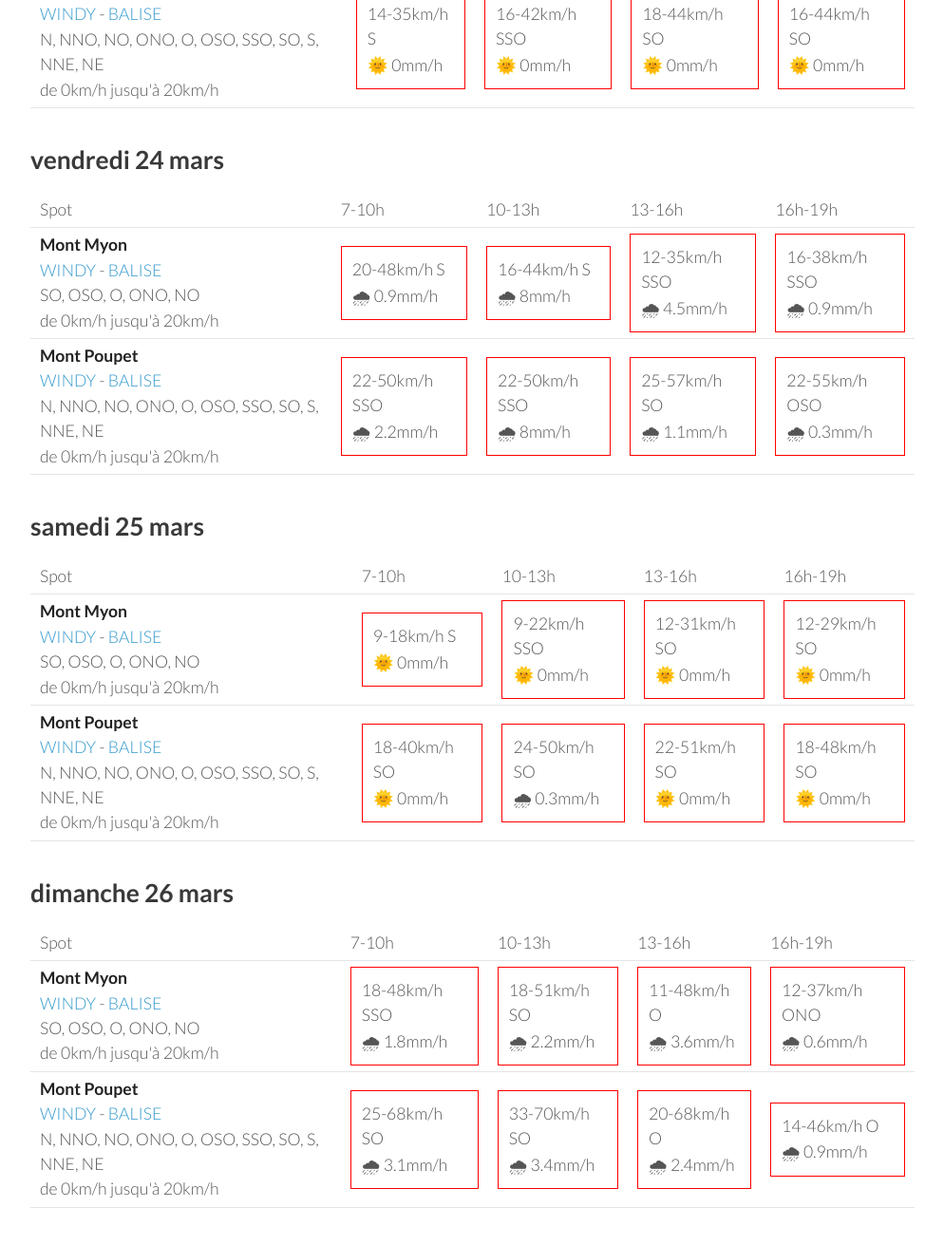
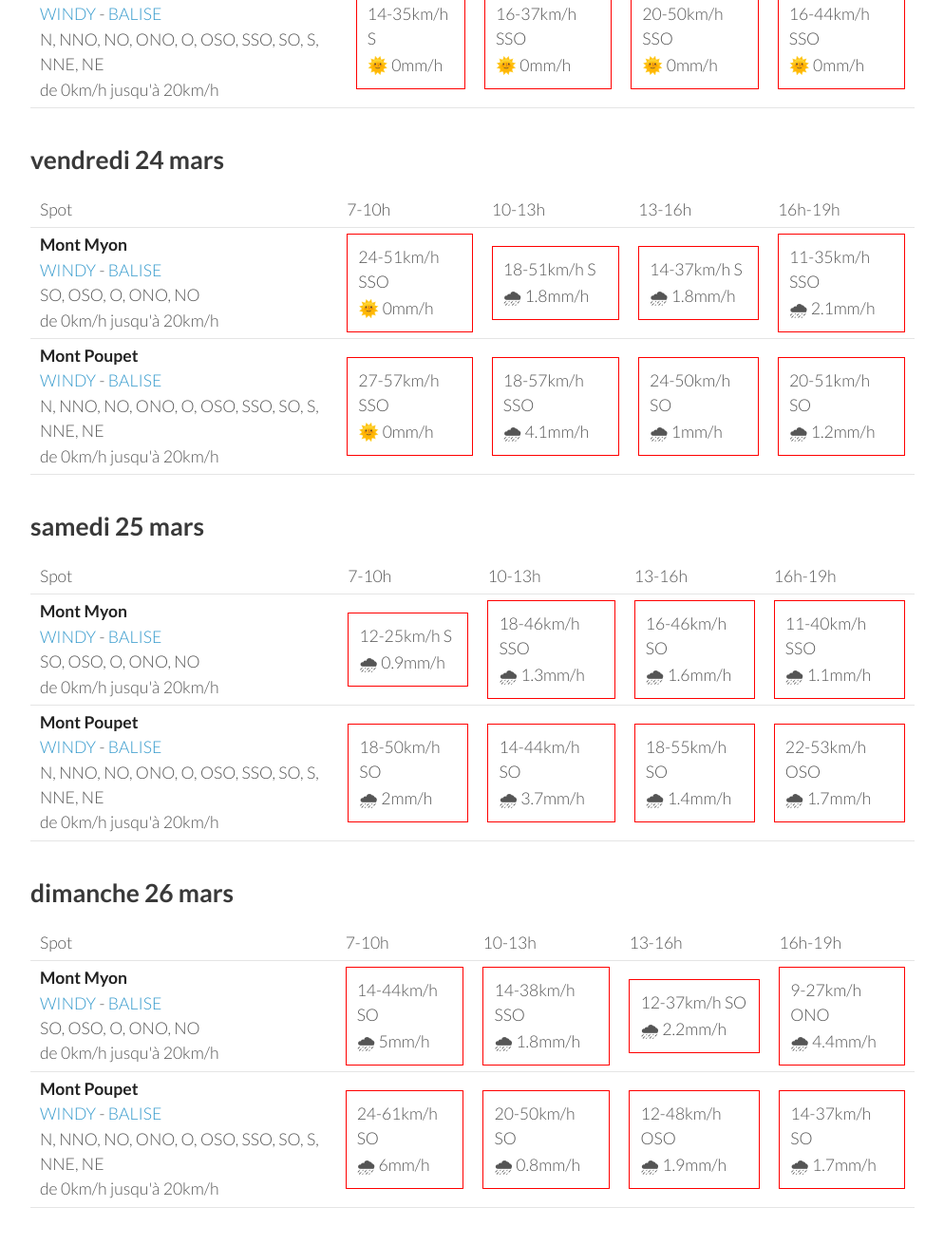
Before and after one commit to parapente-dans-le-nord/parapente-dans-le-nord.github.io, a Jekyll site: the page built from jura.markdown, in a window 1280 px wide and 1400 px high, scrolled down 1289 px. Shown: the top 1311 px of the window at 95% size, without its empty margins (26-1020 px from the left). Built offline with Jekyll 4.4.1, drawn with Linux system fonts in a browser that asks for light colours; some of the changed text lies outside the part shown.

Commit message:
update index.markdown

```diff
--- a/jura.markdown
+++ b/jura.markdown
@@ -95,9 +95,9 @@ page mise à jour le mardi 21 mars 19:20
         <td><strong>Mont Myon</strong><br><a href="https://windy.com/46.331/5.397?45.898,5.394,8,m:eWoagj8">WINDY</a> - <span class=""><a href="http://www.balisemeteo.com/balise.php?idBalise=70">BALISE</a> </span><br> <span class="vent-favorable">SO, OSO, O, ONO, NO</span><br><span class="force-vent">de 0km/h jusqu'à 20km/h</span> </td>
 
             <td><div class="not-flyable"><p>16-42km/h S</p><p>🌞 0mm/h</p></div></td>
-            <td><div class="not-flyable"><p>18-46km/h SSO</p><p>🌞 0mm/h</p></div></td>
-            <td><div class="not-flyable"><p>18-51km/h SSO</p><p>🌞 0mm/h</p></div></td>
-            <td><div class="not-flyable"><p>12-40km/h SSO</p><p>🌞 0mm/h</p></div></td>
+            <td><div class="not-flyable"><p>20-44km/h S</p><p>🌞 0mm/h</p></div></td>
+            <td><div class="not-flyable"><p>20-46km/h SSO</p><p>🌞 0mm/h</p></div></td>
+            <td><div class="not-flyable"><p>18-44km/h S</p><p>🌞 0mm/h</p></div></td>
 
 
     </tr>
@@ -105,9 +105,9 @@ page mise à jour le mardi 21 mars 19:20
         <td><strong>Mont Poupet</strong><br><a href="https://windy.com/46.970/5.876?46.541,5.876,8">WINDY</a> - <span class=""><a href="http://www.balisemeteo.com/balise.php?idBalise=92">BALISE</a> </span><br> <span class="vent-favorable">N, NNO, NO, ONO, O, OSO, SSO, SO, S, NNE, NE</span><br><span class="force-vent">de 0km/h jusqu'à 20km/h</span> </td>
 
             <td><div class="not-flyable"><p>14-35km/h S</p><p>🌞 0mm/h</p></div></td>
-            <td><div class="not-flyable"><p>16-42km/h SSO</p><p>🌞 0mm/h</p></div></td>
-            <td><div class="not-flyable"><p>18-44km/h SO</p><p>🌞 0mm/h</p></div></td>
-            <td><div class="not-flyable"><p>16-44km/h SO</p><p>🌞 0mm/h</p></div></td>
+            <td><div class="not-flyable"><p>16-37km/h SSO</p><p>🌞 0mm/h</p></div></td>
+            <td><div class="not-flyable"><p>20-50km/h SSO</p><p>🌞 0mm/h</p></div></td>
+            <td><div class="not-flyable"><p>16-44km/h SSO</p><p>🌞 0mm/h</p></div></td>
 
 
     </tr>
@@ -130,20 +130,20 @@ page mise à jour le mardi 21 mars 19:20
 <tr>
         <td><strong>Mont Myon</strong><br><a href="https://windy.com/46.331/5.397?45.898,5.394,8,m:eWoagj8">WINDY</a> - <span class=""><a href="http://www.balisemeteo.com/balise.php?idBalise=70">BALISE</a> </span><br> <span class="vent-favorable">SO, OSO, O, ONO, NO</span><br><span class="force-vent">de 0km/h jusqu'à 20km/h</span> </td>
 
-            <td><div class="not-flyable"><p>20-48km/h S</p><p>🌧 0.9mm/h</p></div></td>
-            <td><div class="not-flyable"><p>16-44km/h S</p><p>🌧 8mm/h</p></div></td>
-            <td><div class="not-flyable"><p>12-35km/h SSO</p><p>🌧 4.5mm/h</p></div></td>
-            <td><div class="not-flyable"><p>16-38km/h SSO</p><p>🌧 0.9mm/h</p></div></td>
+            <td><div class="not-flyable"><p>24-51km/h SSO</p><p>🌞 0mm/h</p></div></td>
+            <td><div class="not-flyable"><p>18-51km/h S</p><p>🌧 1.8mm/h</p></div></td>
+            <td><div class="not-flyable"><p>14-37km/h S</p><p>🌧 1.8mm/h</p></div></td>
+            <td><div class="not-flyable"><p>11-35km/h SSO</p><p>🌧 2.1mm/h</p></div></td>
 
 
     </tr>
 <tr>
         <td><strong>Mont Poupet</strong><br><a href="https://windy.com/46.970/5.876?46.541,5.876,8">WINDY</a> - <span class=""><a href="http://www.balisemeteo.com/balise.php?idBalise=92">BALISE</a> </span><br> <span class="vent-favorable">N, NNO, NO, ONO, O, OSO, SSO, SO, S, NNE, NE</span><br><span class="force-vent">de 0km/h jusqu'à 20km/h</span> </td>
 
-            <td><div class="not-flyable"><p>22-50km/h SSO</p><p>🌧 2.2mm/h</p></div></td>
-            <td><div class="not-flyable"><p>22-50km/h SSO</p><p>🌧 8mm/h</p></div></td>
-            <td><div class="not-flyable"><p>25-57km/h SO</p><p>🌧 1.1mm/h</p></div></td>
-            <td><div class="not-flyable"><p>22-55km/h OSO</p><p>🌧 0.3mm/h</p></div></td>
+            <td><div class="not-flyable"><p>27-57km/h SSO</p><p>🌞 0mm/h</p></div></td>
+            <td><div class="not-flyable"><p>18-57km/h SSO</p><p>🌧 4.1mm/h</p></div></td>
+            <td><div class="not-flyable"><p>24-50km/h SO</p><p>🌧 1mm/h</p></div></td>
+            <td><div class="not-flyable"><p>20-51km/h SO</p><p>🌧 1.2mm/h</p></div></td>
 
 
     </tr>
@@ -166,20 +166,20 @@ page mise à jour le mardi 21 mars 19:20
 <tr>
         <td><strong>Mont Myon</strong><br><a href="https://windy.com/46.331/5.397?45.898,5.394,8,m:eWoagj8">WINDY</a> - <span class=""><a href="http://www.balisemeteo.com/balise.php?idBalise=70">BALISE</a> </span><br> <span class="vent-favorable">SO, OSO, O, ONO, NO</span><br><span class="force-vent">de 0km/h jusqu'à 20km/h</span> </td>
 
-            <td><div class="not-flyable"><p>9-18km/h S</p><p>🌞 0mm/h</p></div></td>
-            <td><div class="not-flyable"><p>9-22km/h SSO</p><p>🌞 0mm/h</p></div></td>
-            <td><div class="not-flyable"><p>12-31km/h SO</p><p>🌞 0mm/h</p></div></td>
-            <td><div class="not-flyable"><p>12-29km/h SO</p><p>🌞 0mm/h</p></div></td>
+            <td><div class="not-flyable"><p>12-25km/h S</p><p>🌧 0.9mm/h</p></div></td>
+            <td><div class="not-flyable"><p>18-46km/h SSO</p><p>🌧 1.3mm/h</p></div></td>
+            <td><div class="not-flyable"><p>16-46km/h SO</p><p>🌧 1.6mm/h</p></div></td>
+            <td><div class="not-flyable"><p>11-40km/h SSO</p><p>🌧 1.1mm/h</p></div></td>
 
 
     </tr>
 <tr>
         <td><strong>Mont Poupet</strong><br><a href="https://windy.com/46.970/5.876?46.541,5.876,8">WINDY</a> - <span class=""><a href="http://www.balisemeteo.com/balise.php?idBalise=92">BALISE</a> </span><br> <span class="vent-favorable">N, NNO, NO, ONO, O, OSO, SSO, SO, S, NNE, NE</span><br><span class="force-vent">de 0km/h jusqu'à 20km/h</span> </td>
 
-            <td><div class="not-flyable"><p>18-40km/h SO</p><p>🌞 0mm/h</p></div></td>
-            <td><div class="not-flyable"><p>24-50km/h SO</p><p>🌧 0.3mm/h</p></div></td>
-            <td><div class="not-flyable"><p>22-51km/h SO</p><p>🌞 0mm/h</p></div></td>
-            <td><div class="not-flyable"><p>18-48km/h SO</p><p>🌞 0mm/h</p></div></td>
+            <td><div class="not-flyable"><p>18-50km/h SO</p><p>🌧 2mm/h</p></div></td>
+            <td><div class="not-flyable"><p>14-44km/h SO</p><p>🌧 3.7mm/h</p></div></td>
+            <td><div class="not-flyable"><p>18-55km/h SO</p><p>🌧 1.4mm/h</p></div></td>
+            <td><div class="not-flyable"><p>22-53km/h OSO</p><p>🌧 1.7mm/h</p></div></td>
 
 
     </tr>
@@ -202,20 +202,20 @@ page mise à jour le mardi 21 mars 19:20
 <tr>
         <td><strong>Mont Myon</strong><br><a href="https://windy.com/46.331/5.397?45.898,5.394,8,m:eWoagj8">WINDY</a> - <span class=""><a href="http://www.balisemeteo.com/balise.php?idBalise=70">BALISE</a> </span><br> <span class="vent-favorable">SO, OSO, O, ONO, NO</span><br><span class="force-vent">de 0km/h jusqu'à 20km/h</span> </td>
 
-            <td><div class="not-flyable"><p>18-48km/h SSO</p><p>🌧 1.8mm/h</p></div></td>
-            <td><div class="not-flyable"><p>18-51km/h SO</p><p>🌧 2.2mm/h</p></div></td>
-            <td><div class="not-flyable"><p>11-48km/h O</p><p>🌧 3.6mm/h</p></div></td>
-            <td><div class="not-flyable"><p>12-37km/h ONO</p><p>🌧 0.6mm/h</p></div></td>
+            <td><div class="not-flyable"><p>14-44km/h SO</p><p>🌧 5mm/h</p></div></td>
+            <td><div class="not-flyable"><p>14-38km/h SSO</p><p>🌧 1.8mm/h</p></div></td>
+            <td><div class="not-flyable"><p>12-37km/h SO</p><p>🌧 2.2mm/h</p></div></td>
+            <td><div class="not-flyable"><p>9-27km/h ONO</p><p>🌧 4.4mm/h</p></div></td>
 
 
     </tr>
 <tr>
         <td><strong>Mont Poupet</strong><br><a href="https://windy.com/46.970/5.876?46.541,5.876,8">WINDY</a> - <span class=""><a href="http://www.balisemeteo.com/balise.php?idBalise=92">BALISE</a> </span><br> <span class="vent-favorable">N, NNO, NO, ONO, O, OSO, SSO, SO, S, NNE, NE</span><br><span class="force-vent">de 0km/h jusqu'à 20km/h</span> </td>
 
-            <td><div class="not-flyable"><p>25-68km/h SO</p><p>🌧 3.1mm/h</p></div></td>
-            <td><div class="not-flyable"><p>33-70km/h SO</p><p>🌧 3.4mm/h</p></div></td>
-            <td><div class="not-flyable"><p>20-68km/h O</p><p>🌧 2.4mm/h</p></div></td>
-            <td><div class="not-flyable"><p>14-46km/h O</p><p>🌧 0.9mm/h</p></div></td>
+            <td><div class="not-flyable"><p>24-61km/h SO</p><p>🌧 6mm/h</p></div></td>
+            <td><div class="not-flyable"><p>20-50km/h SO</p><p>🌧 0.8mm/h</p></div></td>
+            <td><div class="not-flyable"><p>12-48km/h OSO</p><p>🌧 1.9mm/h</p></div></td>
+            <td><div class="not-flyable"><p>14-37km/h SO</p><p>🌧 1.7mm/h</p></div></td>
 
 
     </tr>
```
Also changed, not shown: other parts of jura.markdown (+1 -1 lines).
